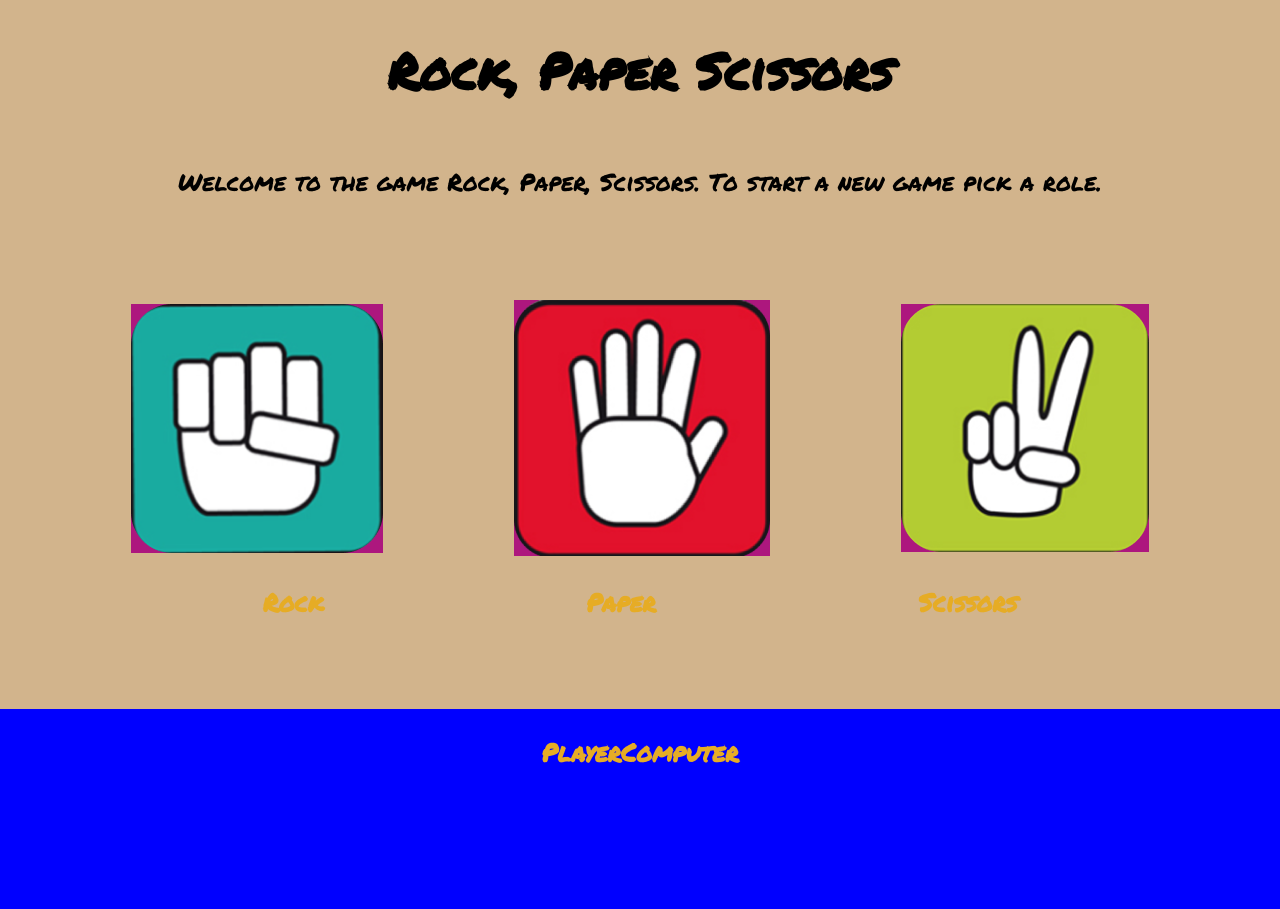
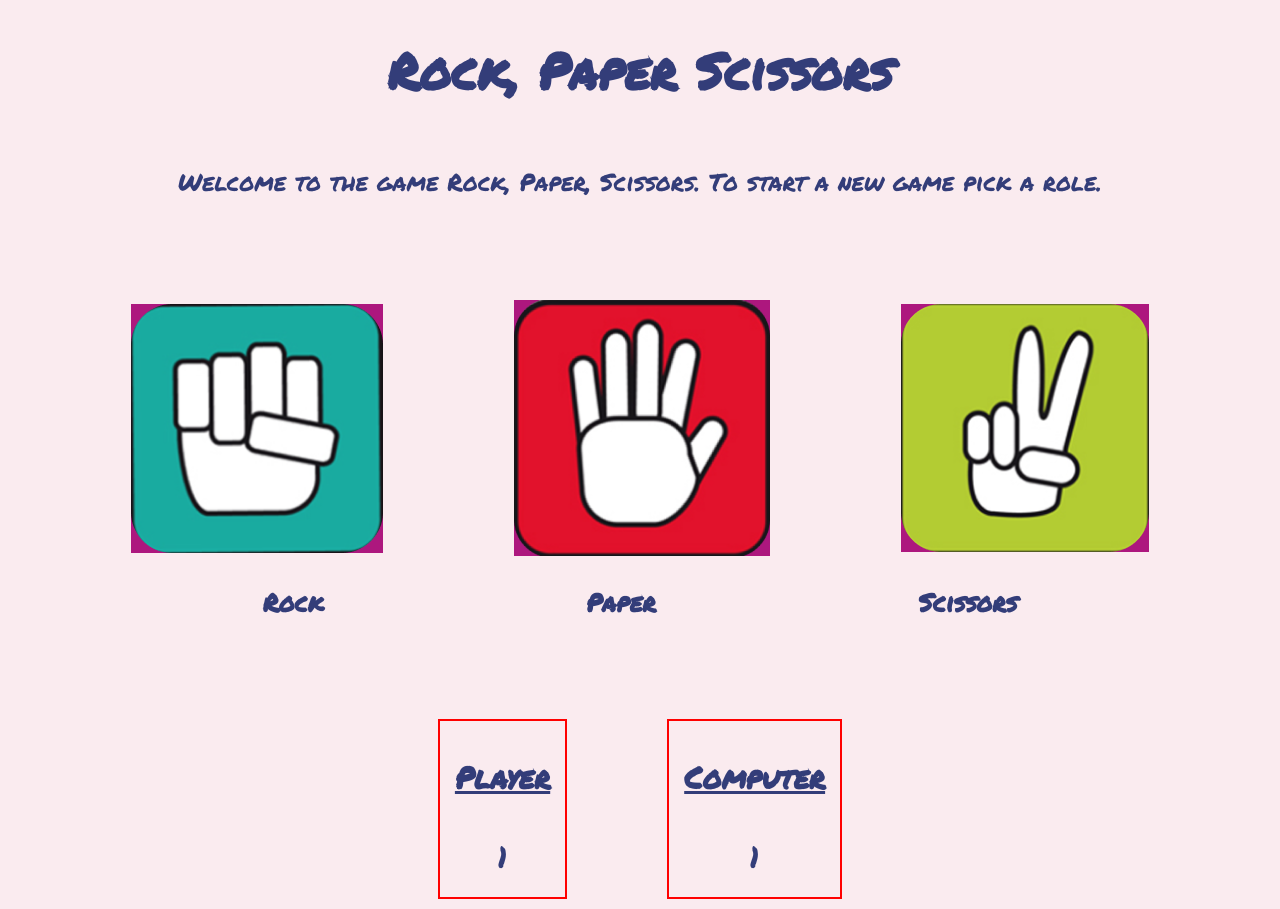
Before and after one commit to antekrtalic/Rock-Paper-Scissors, a plain HTML site: page index.html in a window 1280 px wide. Both pictures are taken after a click on the button 257 px from the left and 429 px from the top of the page. Drawn offline with Linux system fonts and the light colour scheme.

Commit message:
Adding design to my rock paper scissors page

```diff
--- a/index.html
+++ b/index.html
@@ -28,9 +28,11 @@
     <div class="result">
         <div class="player">
             <h3>Player</h3>
+            <p class="player_wins"></p>
         </div>
         <div class="computer">
             <h3>Computer</h3>
+            <p class="computer_wins"></p>
         </div>
     </div>
 </div>
--- a/program.js
+++ b/program.js
@@ -91,9 +91,13 @@ function playRound(playerSelection, computerSelection){
 // Playing until 5 rounds expired
 
 function game(role){
+    playRound(role, computerPlay());
 
-    playRound(role, computerPlay());
-    console.log(`Player: ${player_count} Computer: ${computer_count}`);
+    const player_wins = document.querySelector('.player_wins');
+    player_wins.textContent = player_count;
+
+    const computer_wins = document.querySelector('.computer_wins');
+    computer_wins.textContent = computer_count;
 
 }
 
--- a/style.css
+++ b/style.css
@@ -1,7 +1,8 @@
 body {
     margin: 0;
     padding: 0;
-    background-color: tan;
+    background-color: #FAEBEFFF;
+    height: 100%;
 }
 
 
@@ -29,11 +30,13 @@ body {
     font-family: 'Gloria Hallelujah', cursive;
     font-family: 'Permanent Marker', cursive;
     font-size: 50px;
+    color: #333D79FF;
 }
 
 .title  p {
     font-family: 'Permanent Marker', cursive;
     font-size: 24px;
+    color: #333D79FF
 }
 
 /* Photos div */
@@ -46,13 +49,16 @@ body {
 
 button, button:hover, button:focus {
     border: none;
-    background: none;
+    background: #FAEBEFFF;
     padding: 0;
+
+    overflow: hidden;
 }
 
 button:hover {
     box-shadow: 0 0 50px #39ff14;
 }
+
 
 
 /* Name of roles div */
@@ -66,7 +72,7 @@ button:hover {
 h3 {
     font-family: 'Permanent Marker', cursive;
     font-size: 25px;
-    color: #e6ac25;
+    color: #333D79FF;
 }
 
 
@@ -77,5 +83,25 @@ h3 {
     justify-content: center;
     min-width: 100%;
     height: 200px;
-    background-color: blue;
+
 }
+
+.result h3 {
+    text-decoration: underline;
+    font-size: 30px;
+    padding: 5px 15px;
+}
+
+.result p {
+    text-align: center;
+    font-size: 30px;
+    color: #333D79FF;
+    font-family: 'Permanent Marker', cursive;
+}
+
+.player, .computer {
+    min-width: 100px;
+    min-height: 100px;
+    margin: 10px 50px;
+    border: 2px solid red;
+}
```
Also changed, not shown: images/Untitled.png (added).
